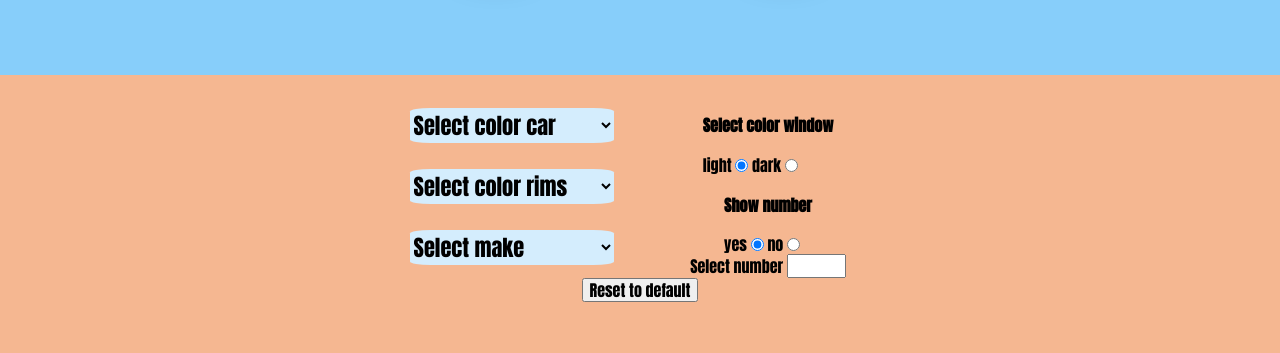
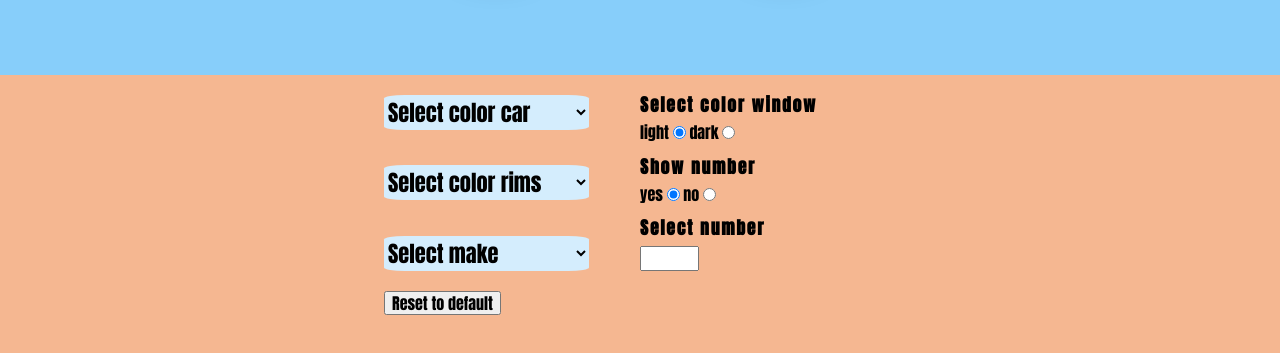
Before and after one commit to HansG26/car-application-kunstmaan, a website built with webpack: page app/index.html in a window 1280 px wide. Shown: the part 445-798 px from the top of the page. Built offline with nearby package versions, Linux system fonts and the light colour scheme.

Commit message:
position and style right panel modification menu

```diff
--- a/app/assets/styles/base/_global.css
+++ b/app/assets/styles/base/_global.css
@@ -8,3 +8,7 @@ select {
     border: none;
     width: 100%;
 }
+
+input[type="number"] {
+    display: block;
+}
--- a/app/assets/styles/modules/_mod-menu.css
+++ b/app/assets/styles/modules/_mod-menu.css
@@ -4,7 +4,6 @@
     margin-right: auto;
     display: flex;
     flex-wrap: wrap;
-    justify-content: center;
     padding-top: 20px;
 
     &__dropdown {
@@ -14,8 +13,18 @@
        width: 80%;
     }
 
+    &__radio {
+        width: 80%;
+        margin-bottom: 15px;
+    }
+
+    &__number {
+
+    }
+
     &__reset {
-        margin-left: auto;
-        margin-right: auto;
+        margin-top: 20px;
     }
+
+
 }
--- a/app/assets/styles/modules/_panel.css
+++ b/app/assets/styles/modules/_panel.css
@@ -2,6 +2,5 @@
     width: 50%;
     flex-direction: column;
     display: flex;
-    align-items: center;
-    justify-content: space-around;
+    justify-content: space-between;
 }
--- /dev/null
+++ b/app/assets/styles/modules/_title.css
@@ -0,0 +1,6 @@
+.title {
+    margin-bottom: 8px;
+    margin-top: 0;
+    font-size: 1.1em;
+    letter-spacing: 0.1em;
+}
--- a/app/assets/styles/styles.css
+++ b/app/assets/styles/styles.css
@@ -7,3 +7,4 @@
 @import "modules/_car.css";
 @import "modules/_mod-menu.css";
 @import "modules/_panel.css";
+@import "modules/_title.css";
--- a/app/index.html
+++ b/app/index.html
@@ -66,11 +66,9 @@
                     </div>
                 </div>
 
-
-
                 <div class="panel">
-                    <div>
-                        <h4>Select color window</h4>
+                    <div class="mod-menu__radio">
+                        <h4 class="title">Select color window</h4>
                         <label for="light-color">light</label>
                         <input type="radio" id="light-color" name="color-window" value="light" checked>
 
@@ -78,8 +76,8 @@
                         <input type="radio" id="dark-color" name="color-window" value="dark">
                     </div>
 
-                    <div>
-                        <h4>Show number</h4>
+                    <div class="mod-menu__radio">
+                        <h4 class="title">Show number</h4>
                         <label for="show-number">yes</label>
                         <input type="radio" id="show-number" name="display-number" value="yes" checked>
 
@@ -87,8 +85,8 @@
                         <input type="radio" id="hide-number" name="display-number" value="no">
                     </div>
 
-                    <div>
-                        <label for="change-number">Select number</label>
+                    <div class="mod-menu__number">
+                        <label for="change-number"><h4 class="title">Select number</h4></label>
                         <input type="number" id="change-number" name="number" min="0" max="99" maxlength="2">
                     </div>
                 </div>
--- a/app/temp/styles/styles.css
+++ b/app/temp/styles/styles.css
@@ -203,6 +203,8 @@ select { /* 1 */
     background-color: transparent;
     border: none;
     width: 100%;
+}input[type="number"] {
+    display: block;
 }.car-section {
     background-color: #87cefa;
     height: 65vh;
@@ -305,20 +307,29 @@ select { /* 1 */
     margin-right: auto;
     display: flex;
     flex-wrap: wrap;
-    justify-content: center;
     padding-top: 20px;
+
+
 }.mod-menu__dropdown {
        font-size: 1.4em;
        background-color: #D4EDFD;
        border-radius: 10%;
        width: 80%;
+    }.mod-menu__radio {
+        width: 80%;
+        margin-bottom: 15px;
+    }.mod-menu__number {
+
     }.mod-menu__reset {
-        margin-left: auto;
-        margin-right: auto;
+        margin-top: 20px;
     }.panel {
     width: 50%;
     flex-direction: column;
     display: flex;
-    align-items: center;
-    justify-content: space-around;
+    justify-content: space-between;
+}.title {
+    margin-bottom: 8px;
+    margin-top: 0;
+    font-size: 1.1em;
+    letter-spacing: 0.1em;
 }
```
